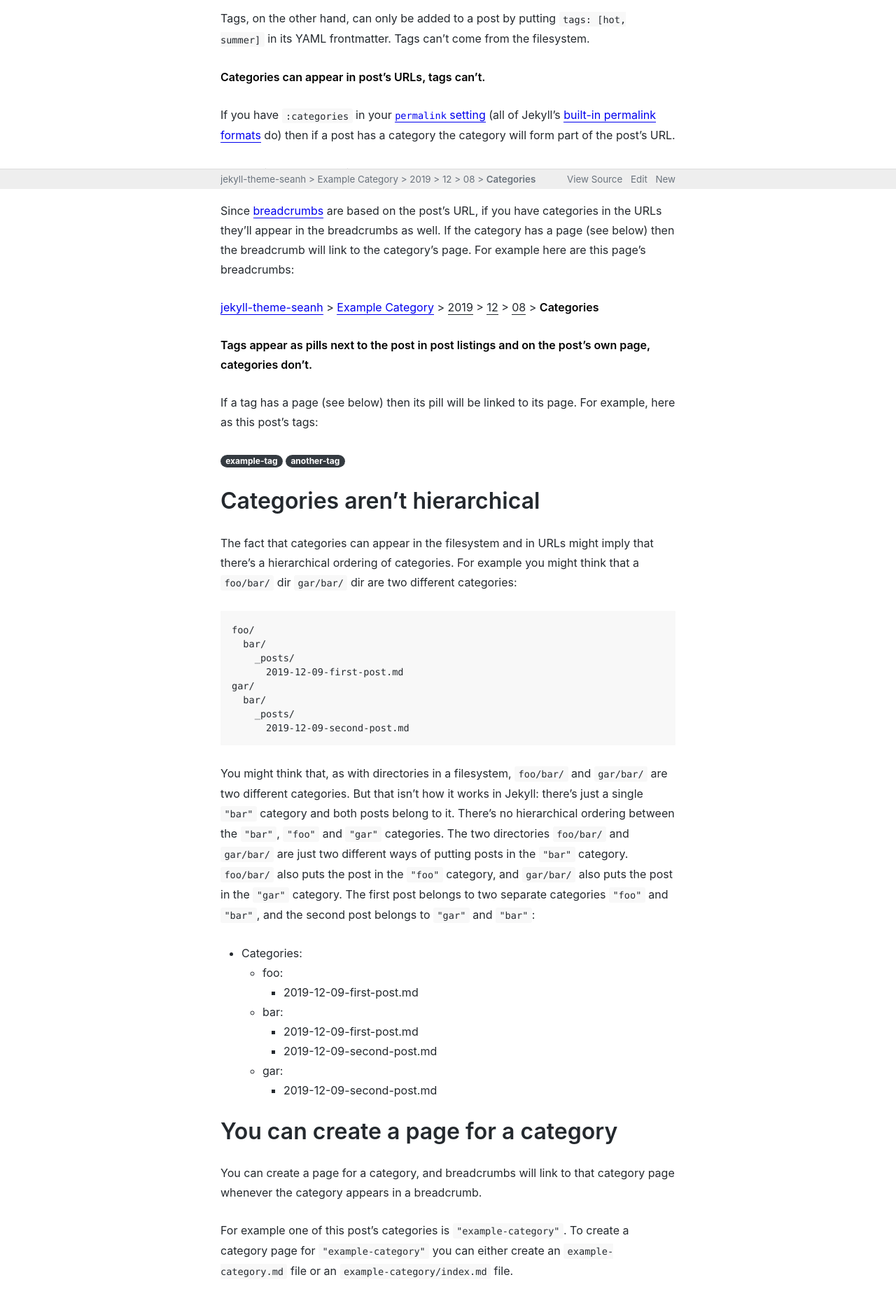
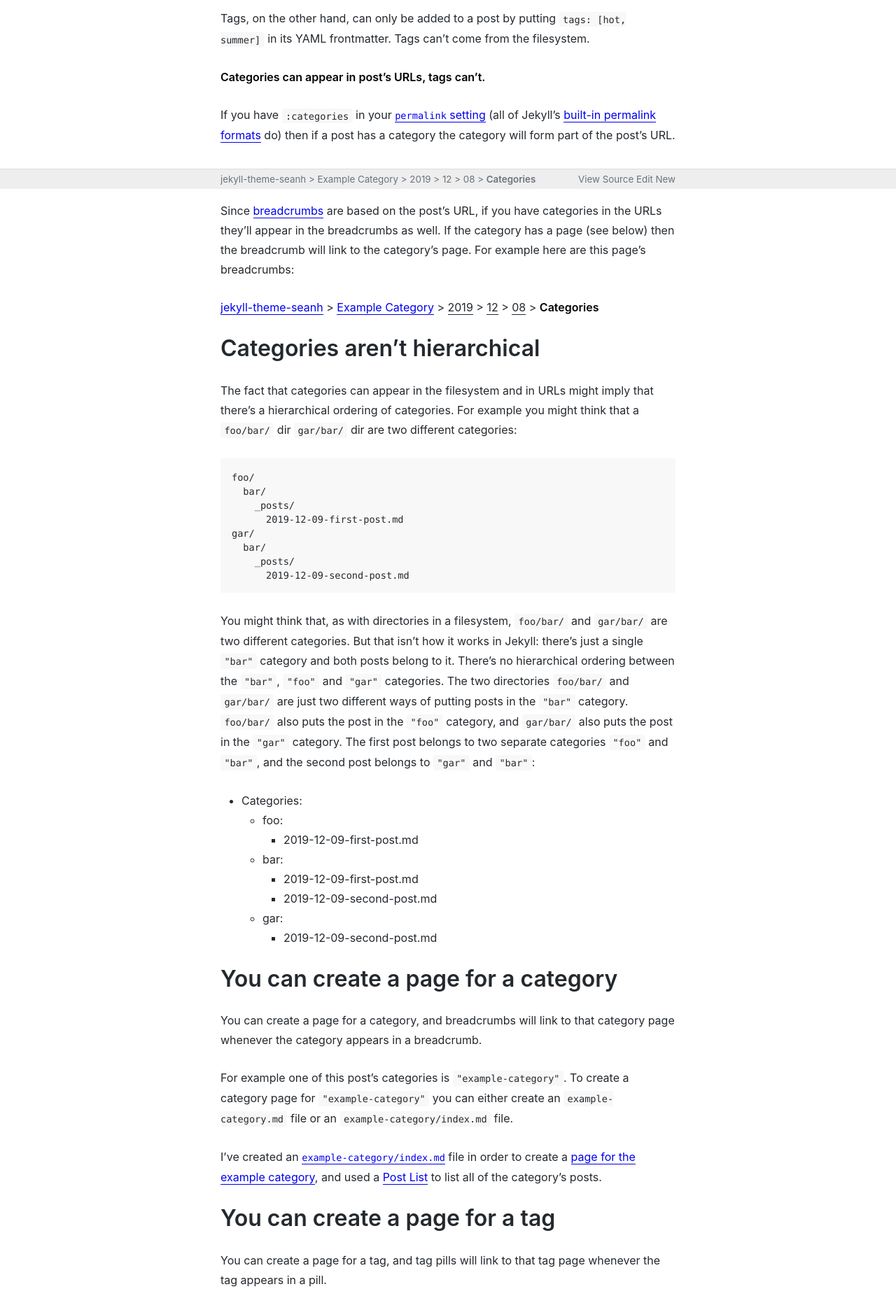
Before and after one commit to seanh/jekyll-theme-oatcake, a Jekyll site: the page built from example-category/_posts/2019-12-08-categories.md, in a window 1280 px wide. Shown: the part 630-2492 px from the top of the page at 70% size. Built offline with Jekyll 4.4.1, drawn with Linux system fonts in a browser that asks for light colours; our own code applies the rules of GitHub Pages for plain Markdown files; some of the changed text lies outside the part shown.

Commit message:
Don't display tags

```diff
--- a/_includes/post_item.html
+++ b/_includes/post_item.html
@@ -2,6 +2,5 @@
   <p>
     <a href="{{ post.url | relative_url }}">{{ post.title }}</a>&ensp;
     <span class="muted" style="font-size:smaller;">{{ post.date | date: "%Y" }}</span>
-    {% include post_tags.html page=post %}
   </p>
 </li>
--- a/_includes/post_tags.html
+++ /dev/null
@@ -1,16 +0,0 @@
-{% for tag in include.page.tags %}
-  {% assign tag_page = nil %}
-  {% for page in site.pages %}
-    {% assign tag_page_url = "/" | append: tag | append: "/" %}
-    {% if page.url == tag_page_url %}
-      {% assign tag_page = page %}
-      {% break %}
-    {% endif %}
-  {% endfor %}
-
-  {% if tag_page %}
-    <a href="{{ tag_page.url | relative_url }}" class="pill">{{ tag }}</a>
-  {% else %}
-    <a class="pill">{{ tag }}</a>
-  {% endif %}
-{% endfor %}
--- a/_layouts/post.html
+++ b/_layouts/post.html
@@ -12,7 +12,6 @@ layout: default
         <footer class="post-footer">
             — <a class="post-footer__link" href="{{ "/" | relative_url }}">Sean Hammond</a>,
             <time class="post-footer__time" datetime="{{ page.date | date: '%Y-%m-%d' }}" pubdate>{{ page.date | date: "%b %Y" }}</time>
-            {% include post_tags.html page=page %}
         </footer>
       </div><!-- content__inner-container -->
     </div><!-- content__outer-container -->
--- a/_sass/_layout.scss
+++ b/_sass/_layout.scss
@@ -215,7 +215,6 @@ body {
 
 .site-footer__links-item {
   display: inline-block;
-  padding-right: 8px;
   margin-left: 0;
 }
 
--- a/example-category/_posts/2019-12-08-categories.md
+++ b/example-category/_posts/2019-12-08-categories.md
@@ -38,15 +38,6 @@ category's page. For example here are this page's breadcrumbs:
 
 <p>
   {% include breadcrumbs.html %}
-</p>
-
-**Tags appear as pills next to the post in post listings and on the post's own page, categories don't.**
-
-If a tag has a page (see below) then its pill will be linked to its page.
-For example, here as this post's tags:
-
-<p>
-  {% include post_tags.html page=page %}
 </p>
 
 Categories aren't hierarchical
```
